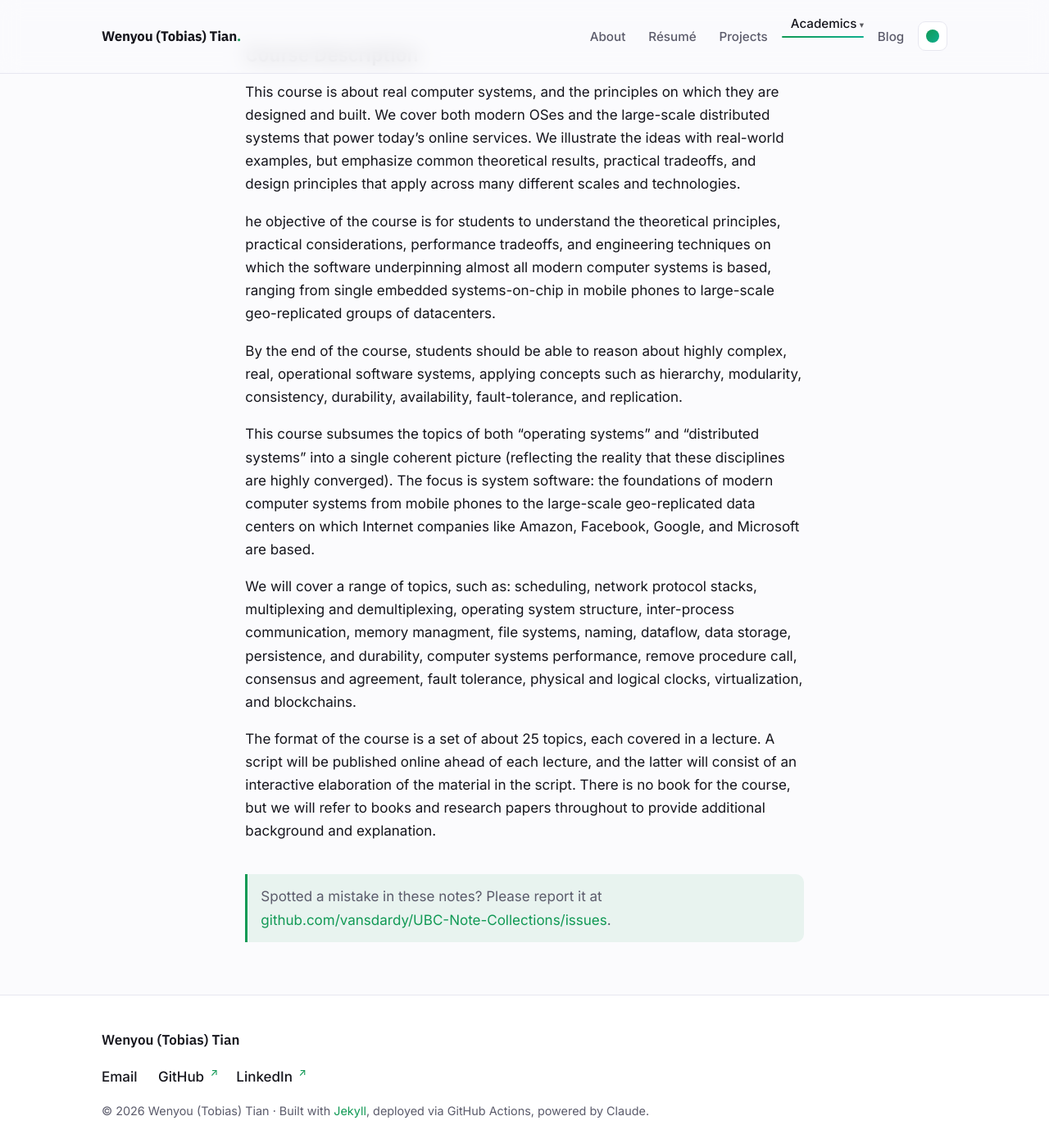
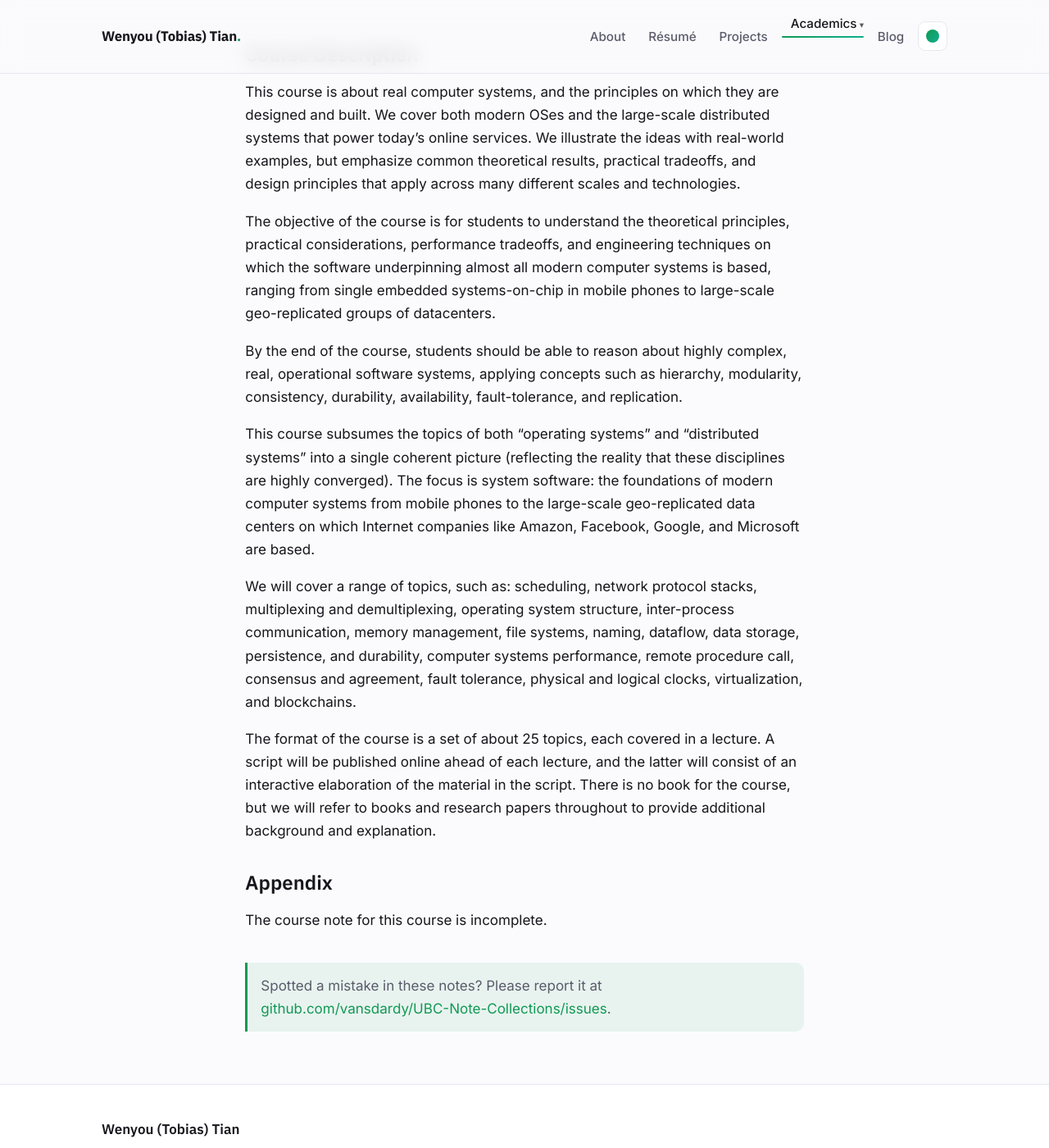
Before and after one commit to vansdardy/vansdardy.github.io, a Jekyll site: the page built from _course_notes/2024-25/252-0217-00.md, in a window 1280 px wide and 1400 px high, scrolled down 288 px. Shown: the whole window at 82% size. Built offline with Jekyll 4.4.1, drawn with Linux system fonts in a browser that asks for light colours.

Commit message:
[fix] Fixed some minor issues.

```diff
--- a/_course_notes/2024-25/252-0217-00.md
+++ b/_course_notes/2024-25/252-0217-00.md
@@ -9,12 +9,16 @@ files: ["/assets/files/course_notes/2024-25/252-0217-00-Incomplete.pdf"]
 
 This course is about real computer systems, and the principles on which they are designed and built. We cover both modern OSes and the large-scale distributed systems that power today's online services. We illustrate the ideas with real-world examples, but emphasize common theoretical results, practical tradeoffs, and design principles that apply across many different scales and technologies.
 
-he objective of the course is for students to understand the theoretical principles, practical considerations, performance tradeoffs, and engineering techniques on which the software underpinning almost all modern computer systems is based, ranging from single embedded systems-on-chip in mobile phones to large-scale geo-replicated groups of datacenters.
+The objective of the course is for students to understand the theoretical principles, practical considerations, performance tradeoffs, and engineering techniques on which the software underpinning almost all modern computer systems is based, ranging from single embedded systems-on-chip in mobile phones to large-scale geo-replicated groups of datacenters.
 
 By the end of the course, students should be able to reason about highly complex, real, operational software systems, applying concepts such as hierarchy, modularity, consistency, durability, availability, fault-tolerance, and replication.
 
 This course subsumes the topics of both "operating systems" and "distributed systems" into a single coherent picture (reflecting the reality that these disciplines are highly converged). The focus is system software: the foundations of modern computer systems from mobile phones to the large-scale geo-replicated data centers on which Internet companies like Amazon, Facebook, Google, and Microsoft are based.
 
-We will cover a range of topics, such as: scheduling, network protocol stacks, multiplexing and demultiplexing, operating system structure, inter-process communication, memory managment, file systems, naming, dataflow, data storage, persistence, and durability, computer systems performance, remove procedure call, consensus and agreement, fault tolerance, physical and logical clocks, virtualization, and blockchains.
+We will cover a range of topics, such as: scheduling, network protocol stacks, multiplexing and demultiplexing, operating system structure, inter-process communication, memory management, file systems, naming, dataflow, data storage, persistence, and durability, computer systems performance, remote procedure call, consensus and agreement, fault tolerance, physical and logical clocks, virtualization, and blockchains.
 
 The format of the course is a set of about 25 topics, each covered in a lecture. A script will be published online ahead of each lecture, and the latter will consist of an interactive elaboration of the material in the script. There is no book for the course, but we will refer to books and research papers throughout to provide additional background and explanation.
+
+## Appendix
+
+The course note for this course is incomplete.
```
Also changed, not shown: _course_notes/2023-24/cpsc320.md (added, +10 -0 lines), _course_notes/2024-25/252-0210-00.md (+0 -2 lines).
